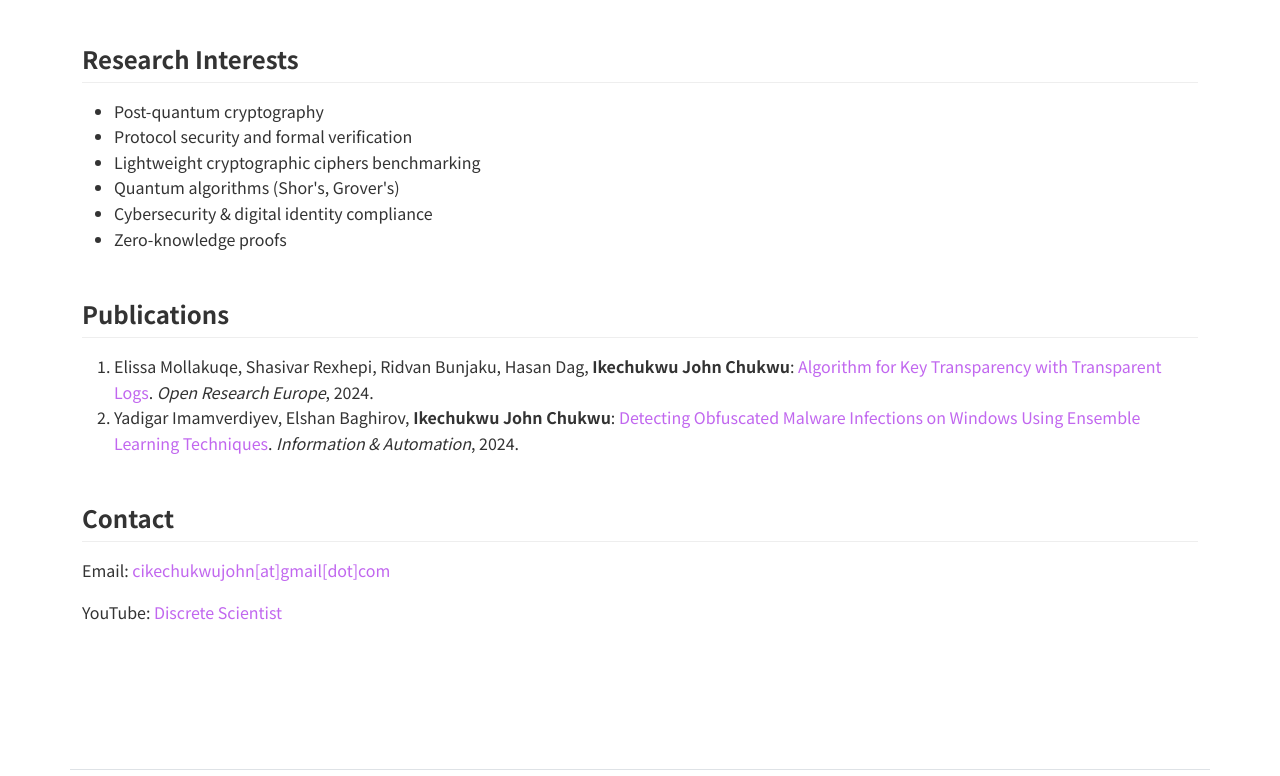
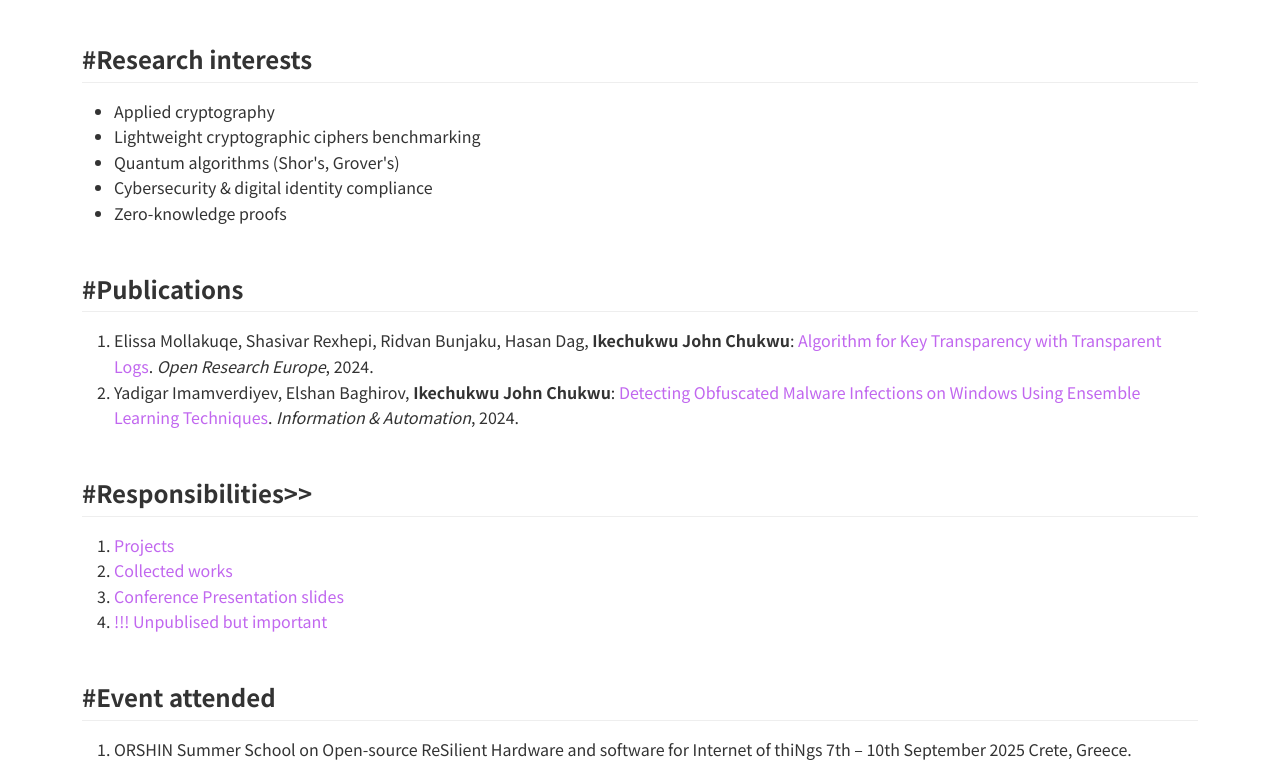
Before and after one commit to Iykechuks11/academic-portfolio, a website: page index.html in a window 1280 px wide. Shown: the part 324-1100 px from the top of the page. Drawn offline with Linux system fonts and the light colour scheme; a web font is replaced by a local one.

Commit message:
updated index.html with sections for events and responsibilities

```diff
--- a/index.html
+++ b/index.html
@@ -82,10 +82,9 @@
       </div>
 
       <section id="research" class="mb-5">
-        <h2 class="h4 fw-semibold mb-3">Research Interests</h2>
+        <h2 class="h4 fw-semibold mb-3">#Research interests</h2>
         <ul>
-          <li>Post-quantum cryptography</li>
-          <li>Protocol security and formal verification</li>
+          <li>Applied cryptography</li>
           <li>Lightweight cryptographic ciphers benchmarking</li>
           <li>Quantum algorithms (Shor's, Grover's)</li>
           <li>Cybersecurity & digital identity compliance</li>
@@ -94,7 +93,7 @@
       </section>
 
       <section id="publications" class="mb-5">
-        <h2 class="h4 fw-semibold mb-3">Publications</h2>
+        <h2 class="h4 fw-semibold mb-3">#Publications</h2>
         <ol class="publication-list">
           <li>
             Elissa Mollakuqe, Shasivar Rexhepi, Ridvan Bunjaku, Hasan Dag,
@@ -116,6 +115,26 @@
               >Detecting Obfuscated Malware Infections on Windows Using Ensemble
               Learning Techniques</a
             >. <em>Information & Automation</em>, 2024.
+          </li>
+        </ol>
+      </section>
+
+      <section id="publications" class="mb-5">
+        <h2 class="h4 fw-semibold mb-3">#Responsibilities>></h2>
+        <ol class="publication-list">
+          <li><a href="">Projects</a></li>
+          <li><a href=" ">Collected works</a></li>
+          <li><a href=" ">Conference Presentation slides</a></li>
+          <li><a href=" ">!!! Unpublised but important</a></li>
+        </ol>
+      </section>
+
+      <section id="publications" class="mb-5">
+        <h2 class="h4 fw-semibold mb-3">#Event attended</h2>
+        <ol class="publication-list">
+          <li>
+            ORSHIN Summer School on Open-source ReSilient Hardware and software
+            for Internet of thiNgs 7th – 10th September 2025 Crete, Greece.
           </li>
         </ol>
       </section>
```
